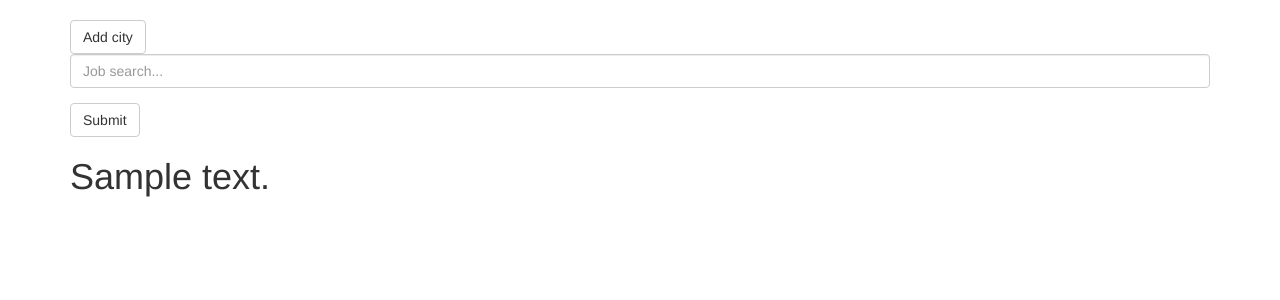
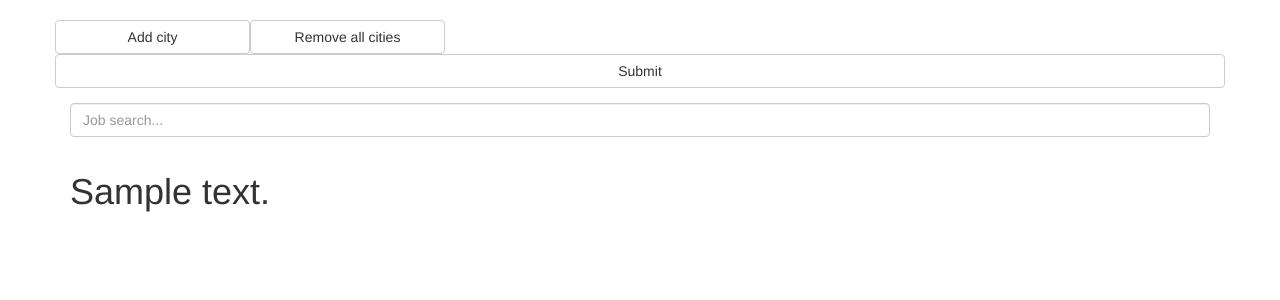
Before and after one commit to bwainstock/jobs-in-the-city, a Flask app: template templates/index.html in a window 1280 px wide. Shown: the part 52-352 px from the top of the page. Run offline with Flask 2, Linux system fonts and the light colour scheme; the template is opened without the code that fills it: values that come from a table or form of the project are taken from there, most other values are stand-ins (such as "Sample title", 1, 10 or a date in 2020); some libraries are stand-ins or nearby versions.

Commit message:
Added city entry

```diff
--- a/app.py
+++ b/app.py
@@ -50,7 +50,7 @@ def index():
               'Portland, OR',
               'Atlanta, GA'
              ]
-    text = 'aws'
+    text = 'linux'
 
     form = DiceSearchForm()
     if form.validate_on_submit():
@@ -65,4 +65,4 @@ def index():
     return render_template('index.html', city_count=city_count, form=form, text=text)
 
 if __name__ == '__main__':
-    app.run(host='0.0.0.0')
+    app.run()
--- a/static/script.js
+++ b/static/script.js
@@ -1,9 +1,24 @@
 var count = 0;
-function add_fields() {
-  var newInput = document.createElement('input');
-  newInput.className = 'form-control';
-  newInput.name = 'city' + count;
-  newInput.type = 'text';
-  document.getElementById('city-form').appendChild(newInput);
+function addCity() {
+  var newFormGroup = document.createElement('div');
+  newFormGroup.className = 'form-group';
+  newFormGroup.id = 'form-city'+count
+  newFormGroup.innerHTML = '<div class="col-sm-10"><input type="text" id="city'+count+'" name="city'+count+'" class="form-control">';
+  newFormGroup.innerHTML += '<button type="button" class="btn btn-default col-sm-2" onclick="removeCity(this)">Remove city</button>'
+  //var newInput = document.createElement('input');
+  //newInput.className = 'form-control';
+  //newInput.name = 'city' + count;
+  //newInput.type = 'text';
+  document.getElementById('city-form').appendChild(newFormGroup);
   count += 1;
 }
+
+function removeCity(field) {
+  var fieldId = field.parentNode.id;
+  var fieldToRemove = document.getElementById(fieldId);
+  document.getElementById('city-form').removeChild(fieldToRemove);
+}
+
+function removeAllCities() {
+  document.getElementById('city-form').innerHTML = '';
+}
--- a/templates/index.html
+++ b/templates/index.html
@@ -27,16 +27,22 @@
 {% block content %}
 <div class="container">
 
-    <form method="POST" action="/">
-        <input type="button" class="btn btn-default" id="add-field" onclick="add_fields();" value="Add city" />
+    <form method="POST" action="/" class="form-horizontal">
         {{ form.csrf_token }}
+    <div class="form-group">
+        <button type="button" class="btn btn-default col-lg-2" id="add-field" onclick="addCity();">Add city</button>
+        <button type="button" class="btn btn-default col-lg-2" id="remove-all-field"
+            onclick="removeAllCities();">Remove all cities</button>
+        <button type="submit" class="btn btn-default col-lg-12">Submit</button>
+    </div>
         <div class="form-group">
+            <div class="col-lg-12">
             {{ form.search_text(class_='form-control', placeholder='Job search...') }}
+            </div>
         </div>
         <div class="form-group" id="city-form">
 
         </div>
-    <button type="submit" class="btn btn-default">Submit</button>
     </form>
     <h1>{{ text }}</h1>
 
```
